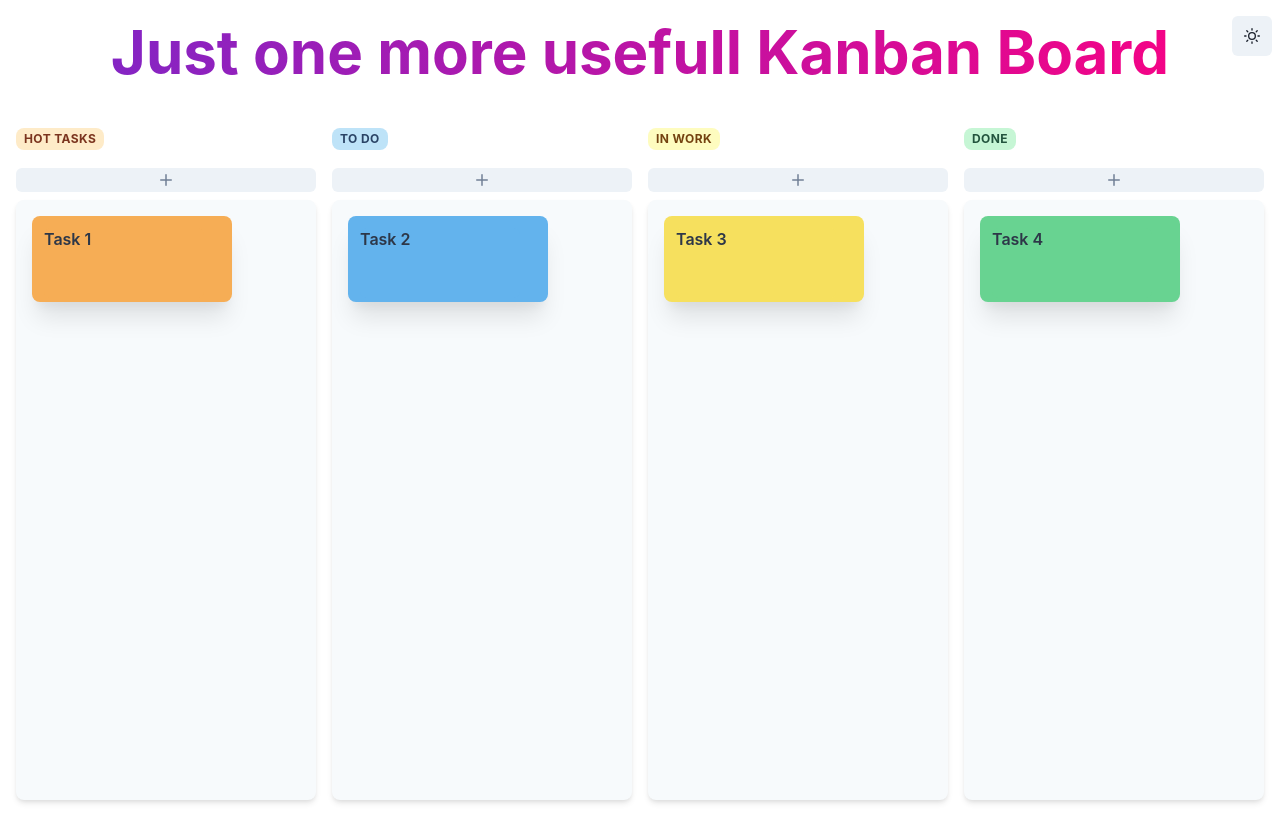
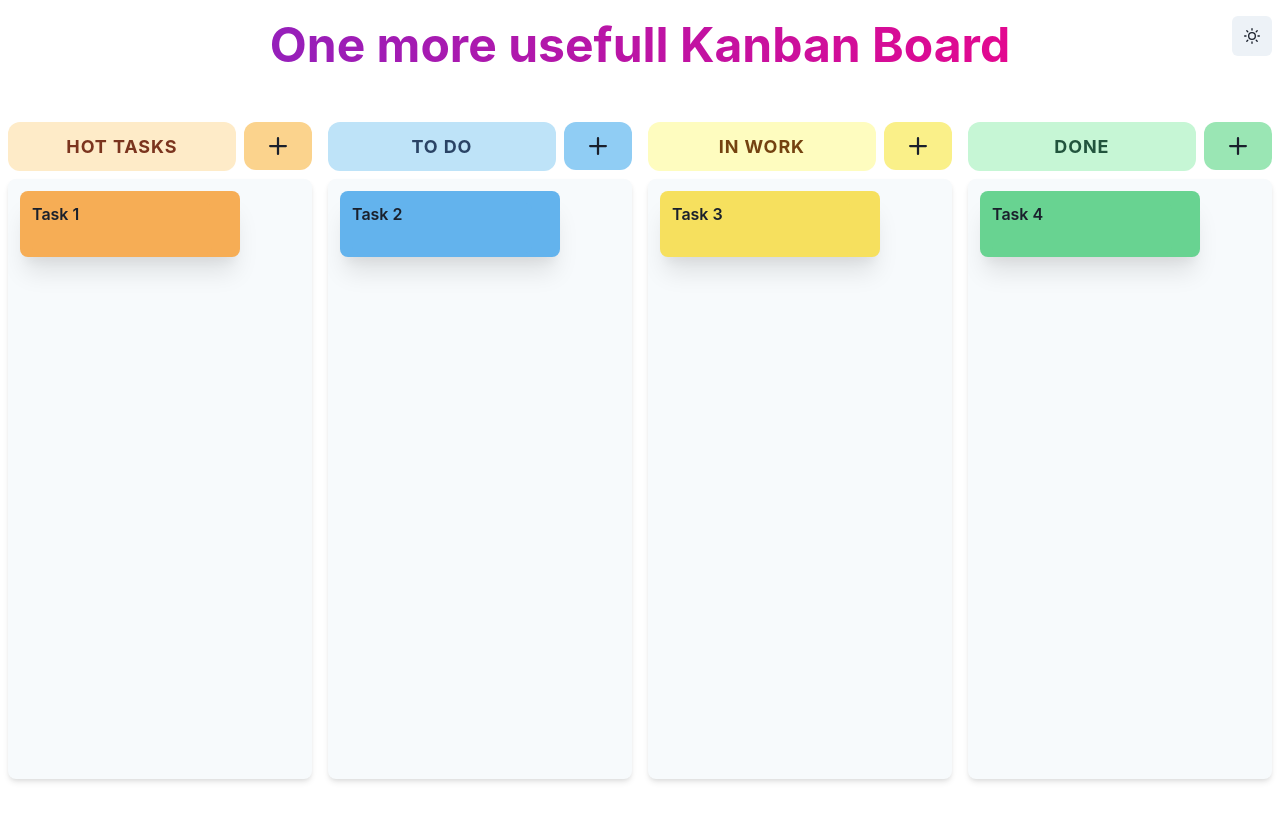
Before and after one commit to getFrontend/react-app-kanbanboard, a React (Vite) app: page / in a window 1280 px wide. Built offline with nearby package versions, Linux system fonts and the light colour scheme.

Commit message:
update column & task chakra styles

```diff
--- a/src/App.tsx
+++ b/src/App.tsx
@@ -11,24 +11,24 @@ function App() {
   return (
     <main>
       <Heading
-        fontSize={{ base: '4xl', sm: '5xl', md: '6xl' }}
+        fontSize={{ base: 'xl', sm: '4xl', md: '5xl' }}
         fontWeight="bold"
         textAlign="center"
         bgGradient="linear(to-r, #7928CA, #FF0080)"
         bgClip="text"
         mt={4}
       >
-        Just one more usefull Kanban Board
+        One more usefull Kanban Board
       </Heading >
       <DarkModeIconButton position="absolute" top={0} right={2} />
       <DndProvider backend={HTML5Backend}>
         <Container
           maxWidth="container.xl"
-          px={4}
-          py={10}
+          px={2}
+          py={12}
         >
           <SimpleGrid
-            columns={{ base: 1, md: 4 }}
+            columns={{ base: 1, md: 2, lg: 4 }}
             spacing={{ base: 16, md: 4 }}
           >
             <Column column={ColumnType.HOT_TASKS} />
--- a/src/components/Column/Column.tsx
+++ b/src/components/Column/Column.tsx
@@ -2,8 +2,10 @@ import { ColumnType } from '../../utils/enums';
 import {
   Badge,
   Box,
+  Flex,
   Heading,
   IconButton,
+  Spacer,
   Stack,
   useColorModeValue
 } from '@chakra-ui/react';
@@ -42,36 +44,55 @@ function Column({ column }: { column: ColumnType }) {
     />
   ));
 
+  const iconColor100 = `${ColumnColorScheme[column]}.100`;
+  const iconColor200 = `${ColumnColorScheme[column]}.200`;
+  const iconColor400 = `${ColumnColorScheme[column]}.400`;
+
   return (
     <Box>
-      <Heading fontSize="md" mb={4} letterSpacing="wide">
+      <Flex
+        justify="center"
+        align="center"
+        gap={2}
+      >
+
+        <Heading
+          w="full"
+          letterSpacing="wide"
+          textAlign="center"
+        >
           <Badge
-          px={2}
-          py={1}
-          rounded="lg"
+            w="full"
+            px={6}
+            py={3.5}
+            rounded="xl"
             colorScheme={ColumnColorScheme[column]}
+            fontSize="lg"
           >
             {column}
           </Badge>
         </Heading>
         <IconButton
-        size="xs"
-        w="full"
-        color={useColorModeValue('gray.500', 'gray.400')}
-        bgColor={useColorModeValue('gray.100', 'gray.700')}
-        _hover={{ bgColor: useColorModeValue('gray.200', 'gray.600') }}
-        py={2}
+          size="lg"
+          w="30%"
+          color={useColorModeValue('gray.800', 'gray.600')}
+          bgColor={useColorModeValue(iconColor200, iconColor400)}
+          // bgColor={useColorModeValue('gray.100', 'gray.700')}
+          _hover={{ bgColor: useColorModeValue(iconColor100, iconColor400) }}
+          rounded="xl"
           variant="solid"
+          fontSize="lg"
           onClick={addEmptyTask}
-        colorScheme="black"
+          colorScheme={ColumnColorScheme[column]}
           aria-label="add-task"
           icon={<AddIcon />}
         />
+      </Flex>
       <Stack
         ref={dropRef}
         direction={{ base: 'row', md: 'column' }}
         h={{ base: 300, md: 600 }}
-        p={4}
+        p={3}
         mt={2}
         spacing={4}
         bgColor={useColorModeValue('gray.50', 'gray.900')}
--- a/src/components/Task/Task.tsx
+++ b/src/components/Task/Task.tsx
@@ -44,7 +44,7 @@ function Task({
         role="group"
         position="relative"
         rounded="lg"
-        w={200}
+        w={{ base: 220, md: 'fullgi' }}
         pl={3}
         pr={7}
         pt={3}
@@ -58,11 +58,11 @@ function Task({
       >
         <IconButton
           position="absolute"
-          top={0}
+          bottom={0}
           right={0}
           zIndex={100}
           aria-label="delete-task"
-          size="md"
+          size="lg"
           colorScheme="solid"
           color={'gray.700'}
           icon={<DeleteIcon />}
@@ -77,10 +77,10 @@ function Task({
           border="none"
           p={0}
           resize="none"
-          minH={70}
+          minH={50}
           maxH={200}
           focusBorderColor="none"
-          color="gray.700"
+          color="gray.800"
           onChange={handleTitleChange}
         />
       </Box>
```
Lines whose indentation alone changed are shown as unchanged.
